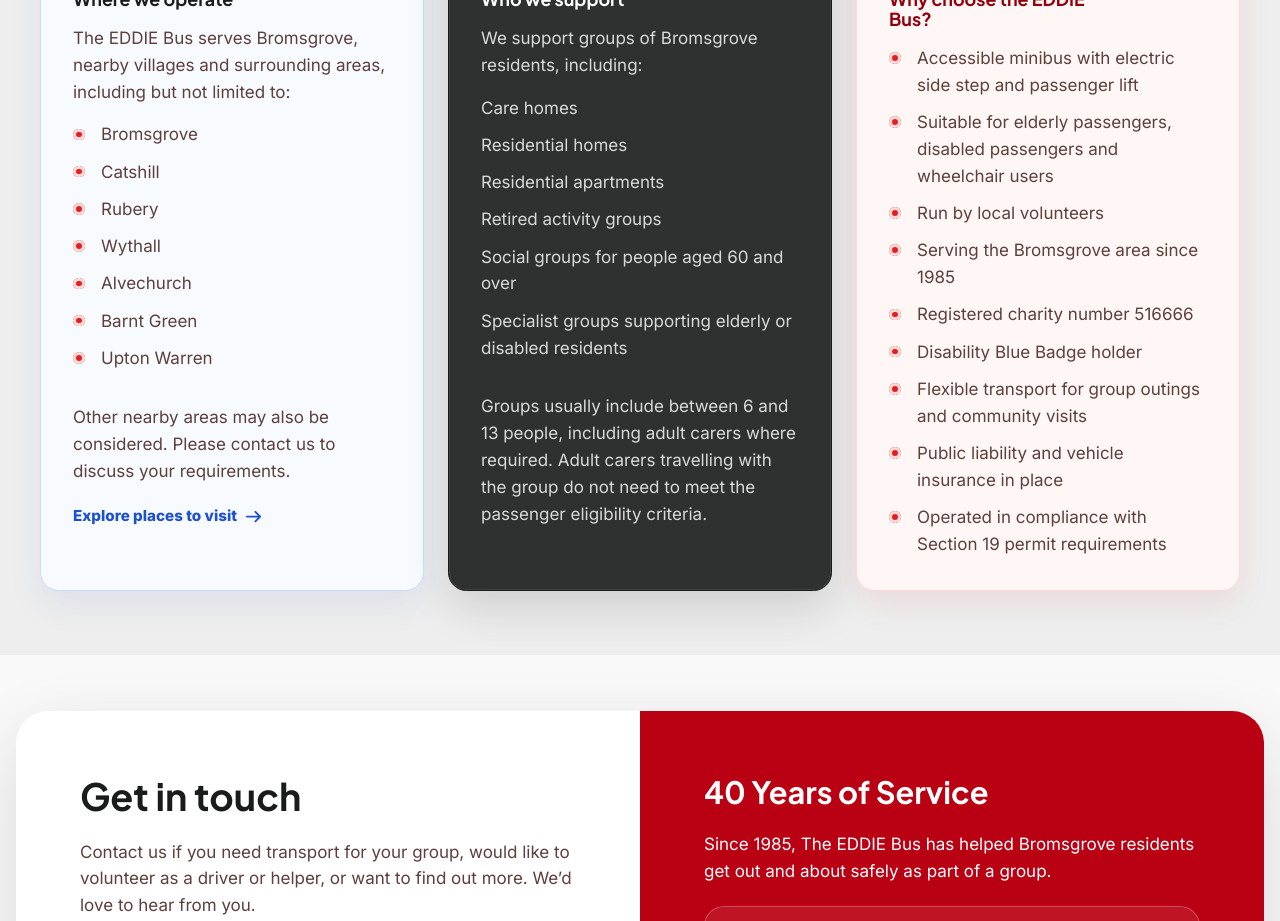
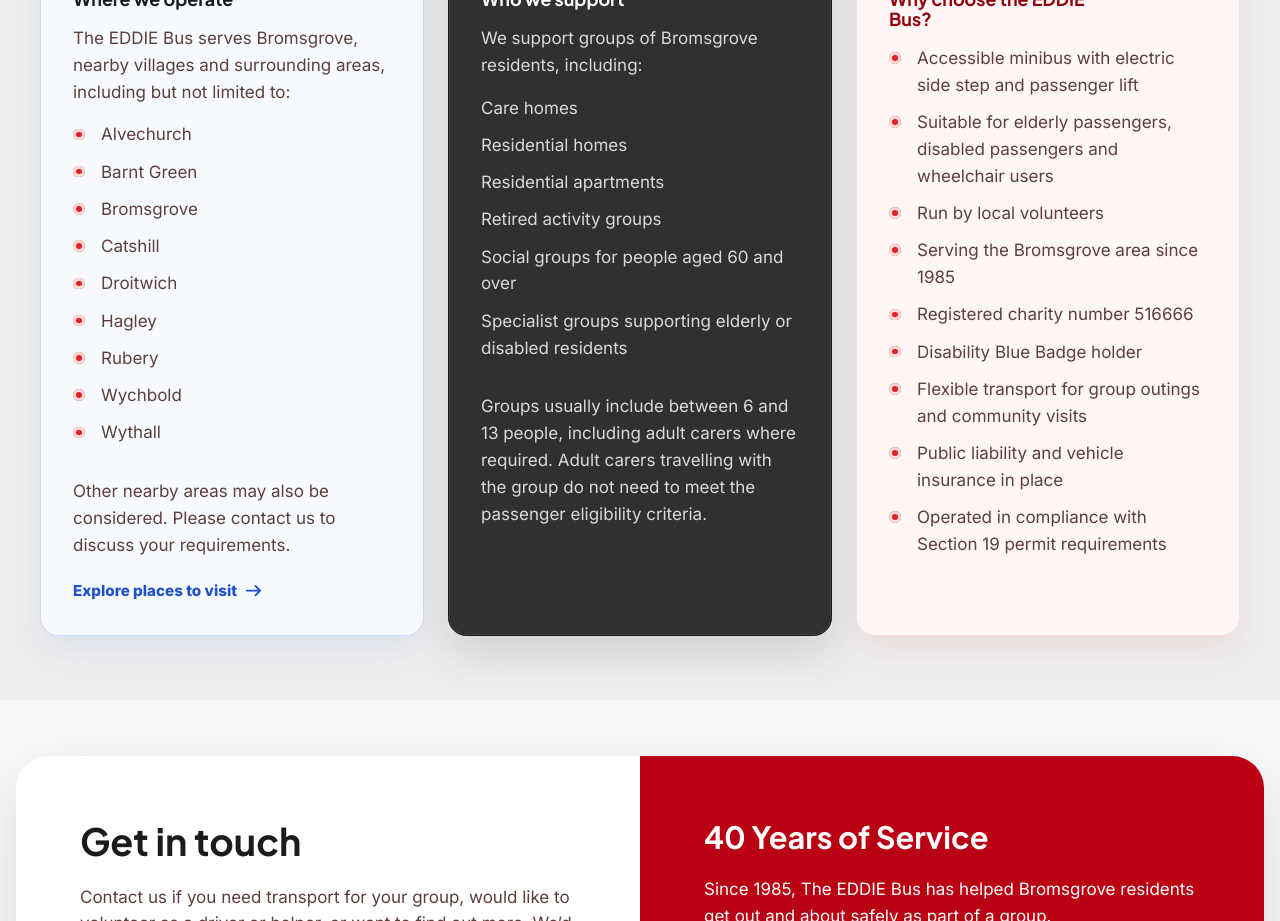
Before and after one commit to martinkearn/the-eddie-bus, a Next.js app: page / in a window 1280 px wide. Shown: the part 1800-2721 px from the top of the page. Built offline with nearby package versions, Linux system fonts and the light colour scheme.

Commit message:
Update operate areas list
Sorted areas alphabetically and added Droitwich, Hagley, and Wychbold. Removed Upton Warren.

```diff
--- a/src/content/pages.js
+++ b/src/content/pages.js
@@ -11,7 +11,7 @@
     'The EDDIE Bus is available for eligible Bromsgrove groups who need accessible transport for local outings and day trips. Our volunteer-run minibus helps passengers get out and about, whether they are visiting a garden centre, going for lunch, attending a social activity or enjoying a group day out.',
     'The minibus is fitted with a passenger lift, making it easier for people with walking difficulties or wheelchair users to get on and off safely.',
   ],
-  operateAreas: ['Bromsgrove', 'Catshill', 'Rubery', 'Wythall', 'Alvechurch', 'Barnt Green', 'Upton Warren'],
+  operateAreas: ['Alvechurch', 'Barnt Green', 'Bromsgrove', 'Catshill', 'Droitwich', 'Hagley', 'Rubery', 'Wychbold', 'Wythall'],
   operateNote: 'Other nearby areas may also be considered. Please contact us to discuss your requirements.',
   supportGroups: [
     'Care homes',
```
